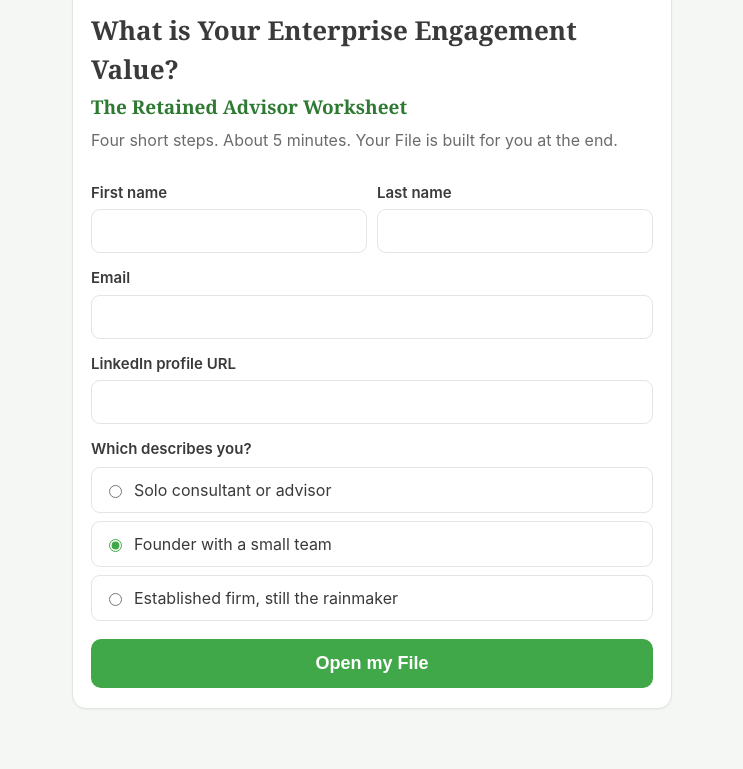
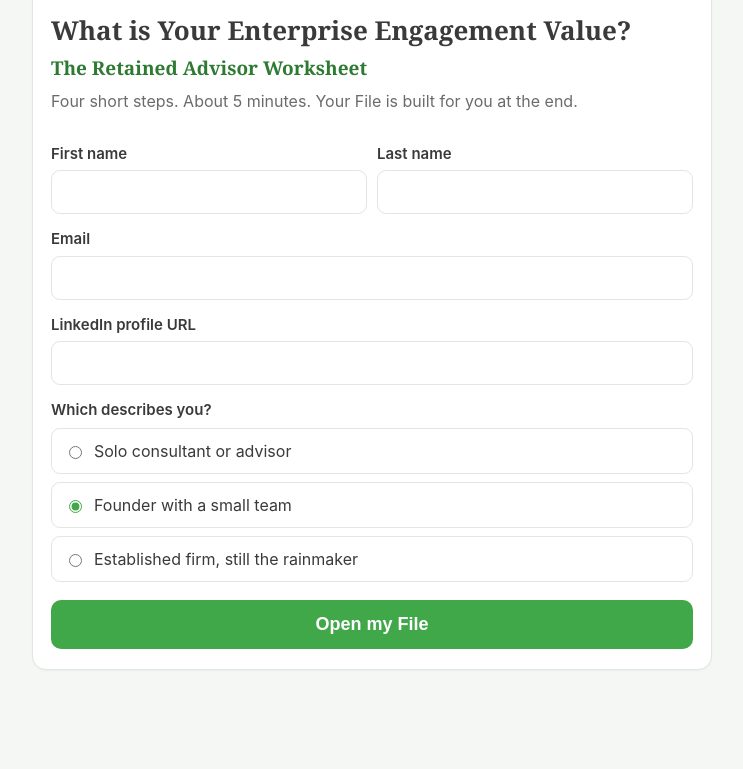
Before and after one commit to doug-crowe/retained-advisor-file, a plain HTML site: page index.html in a window 1280 px wide. Shown: the part 188-957 px from the top of the page, without its empty margins (268-1011 px from the left). After the commit the page ends 918 px from the top, so only its background shows below. Drawn offline with Linux system fonts and the light colour scheme.

Commit message:
Increase max-width of stepwrap from 600px to 680px

```diff
--- a/index.html
+++ b/index.html
@@ -82,7 +82,7 @@
     border-radius:9px;padding:11px 20px;margin-top:12px;font-size:16px}
   .foot{font-size:12px;color:var(--mut);margin-top:18px;line-height:1.5}
   .screen{display:none} .screen.on{display:block}
-  .stepwrap{max-width:600px;margin:0 auto}
+  .stepwrap{max-width:680px;margin:0 auto}
   .filegrid{display:grid;grid-template-columns:1fr;gap:12px;align-items:start}
   @media(min-width:760px){.wrap{padding-left:26px;padding-right:26px}
     .filegrid{grid-template-columns:1fr 1fr}.filegrid .span{grid-column:1/-1}
```
